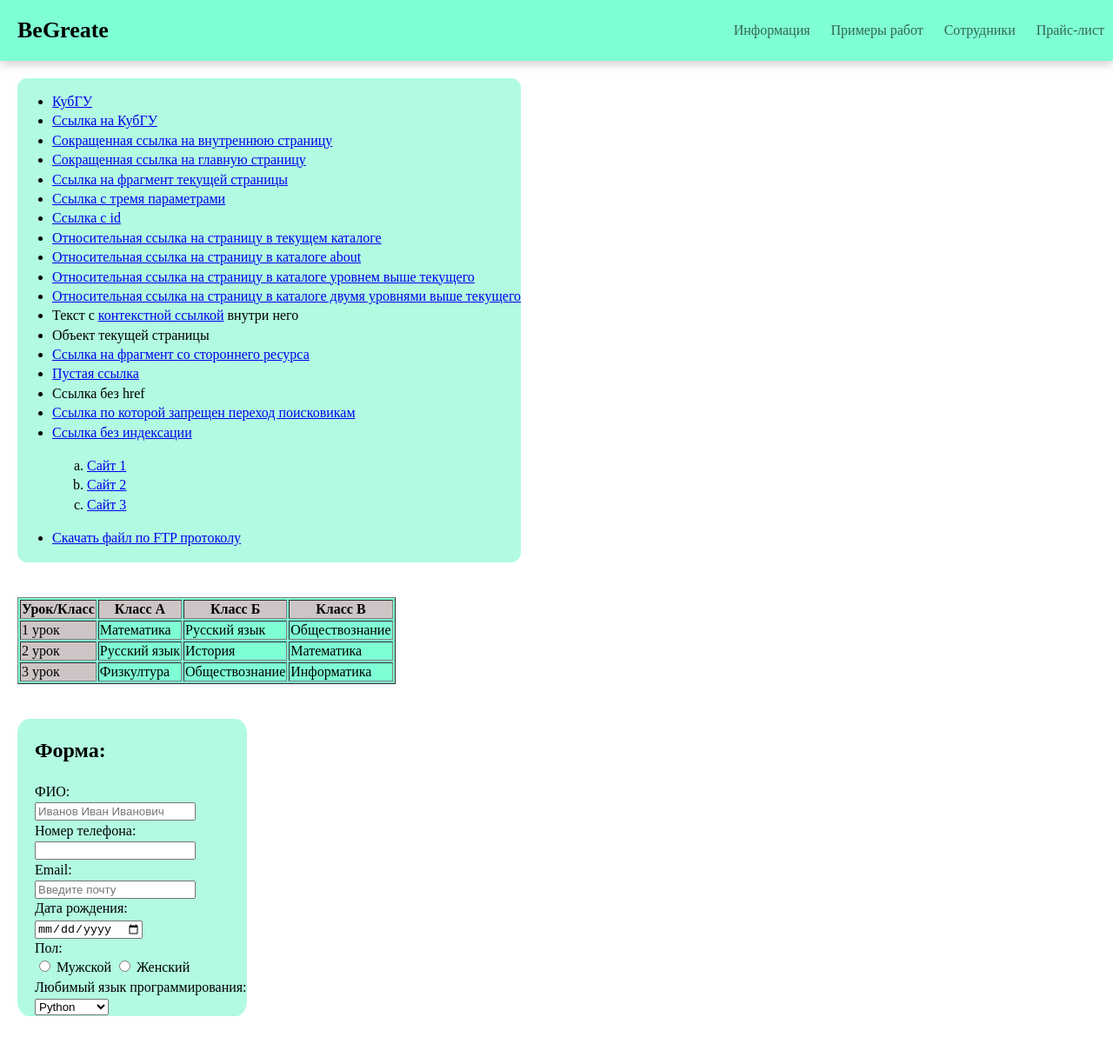
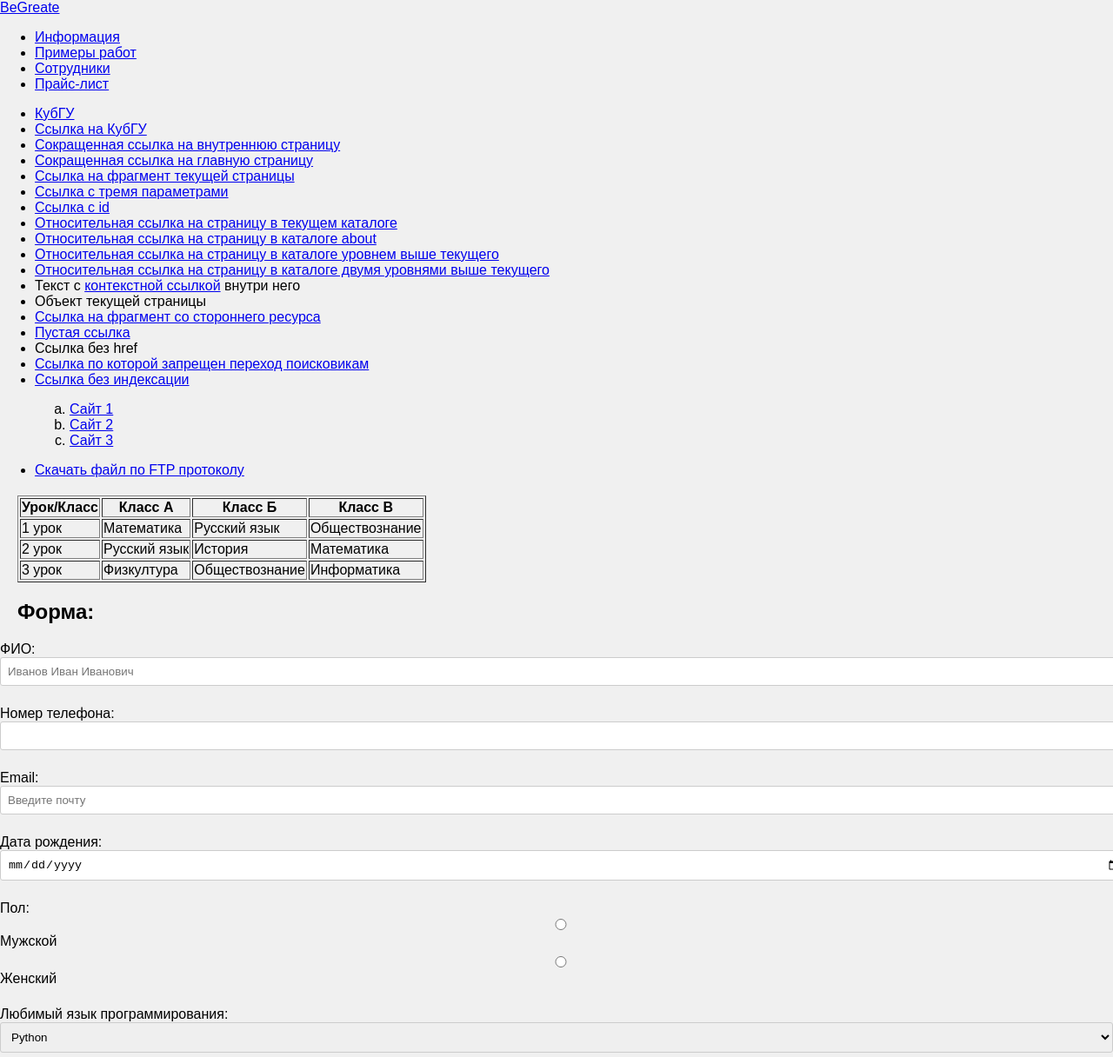
Before and after one commit to AndreyKucher27/main, a plain HTML site: page index.html in a window 1280 px wide. Shown: the whole page at 87% size. Before the commit the page ends 1189 px from the top, so only its background shows below. Drawn offline with Linux system fonts and the light colour scheme.

Commit message:
Update style.css

```diff
--- a/style.css
+++ b/style.css
@@ -1,91 +1,60 @@
-.image{
-  border-radius: 50%;
+.cost{
+  margin-bottom: 10px;
+  /*font-size: 20px;*/
+}
+body {
+  font-family: Arial, sans-serif;
+  background-color: #f0f0f0;
 }
 
-.colorwantform{
-  background-color: rgb(178, 250, 226);
-  position: relative;
-	font-size: 16px;
-	line-height: 1.4;
-	color: #000;
-	height: auto;
-	margin: 0 auto;
-	margin-top:20px;
-	margin-bottom: 20px;
-	display:inline-block;
-	flex-direction:column;
-  border-radius: 5%;
-  margin-left: 20px;
+.calculator {
+  max-width: 500px;
+  margin: 0 auto;
+  padding: 20px;
+  border-radius: 5px;
 }
-.form{
-  margin-left: 20px;
+
+h3 {
+  text-align: center;
+  font-size: 24px;
 }
-.colorwant{
-  background-color: rgb(178, 250, 226);
-  position: relative;
-	font-size: 16px;
-	line-height: 1.4;
-	color: #000;
-	height: auto;
-	margin: 0 auto;
-	margin-top:20px;
-	margin-bottom: 20px;
-	display:inline-block;
-	flex-direction:column;
-  border-radius: 2%;
-  margin-left: 20px;
+button {
+  width: 100%;
+  padding: 10px;
+  background-color: rgb(78, 79, 81);
+  color: #ffffff;
+  border: none;
+  border-radius: 3px;
+  cursor: pointer;
 }
-.change1{
-  background-color:rgb(205, 197, 197);
+
+button:hover {
+  background-color: rgb(25, 133, 227);
 }
-.change {
-background-color:rgb(205, 197, 197) ;
+
+.result {
+  text-align: center;
+  font-size: 18px;
+  margin-top: 20px;
 }
-th{
-  background-color: rgb(205, 197, 197);
+.vybor {
+  margin-bottom: 10px;
 }
-table{
-  background-color: aquamarine;
+
+label {
+  display: block;
+  margin-bottom: 5px;
 }
-.container{
-  background-color: aquamarine;
+
+select, input {
+  width: 100%;
+  padding: 8px;
+  border: 1px solid #ccc;
+  border-radius: 3px;
 }
-.navbar {
-width: 100%;
-height: 70px;
-box-shadow: 0 4px 10px rgb(213, 206, 206);
-color: aqua;
+
+
+
+#total {
+  font-weight: bold;
 }
-.navbar .container {
-  height: inherit;
-  display: flex;
-  justify-content: space-between;
-}
-.navbar-menu {
-  list-style-type: none;
-  padding-left: 0;
-  margin-bottom: 0;
-}
-.navbar-menu li{
-  display: inline-block;
-
-}
-.navbar-menu li a{
-  display: inline-block;
-  color: black;
-  opacity: 0.6;
-  text-decoration: none;
-  padding:10px;
-  justify-content: center;
-}
-.navbar-wrap {
-  display: flex;
-  flex-flow: row nowrap;
-}
-.navbar-brand {
-  margin: 20px;
-  font-weight: 700;
-  font-size: 26px;
-  text-decoration: none;
-  color: black;
-}
```
